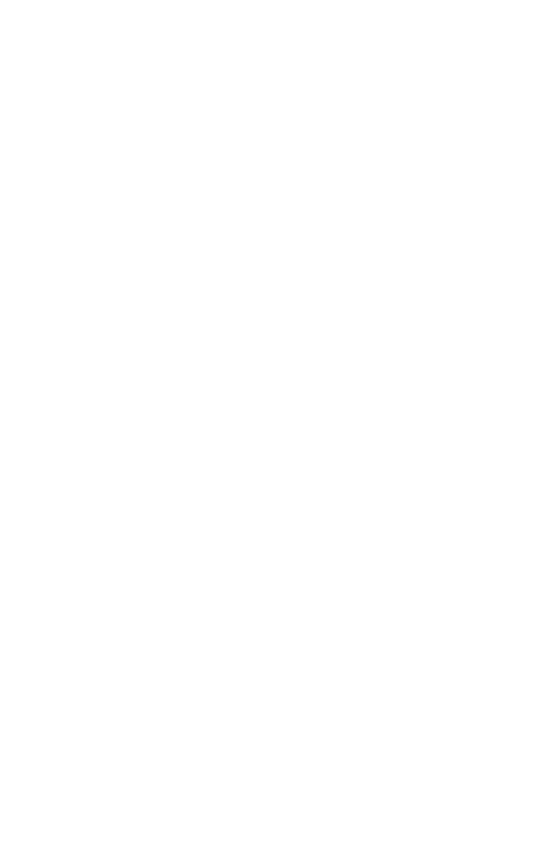
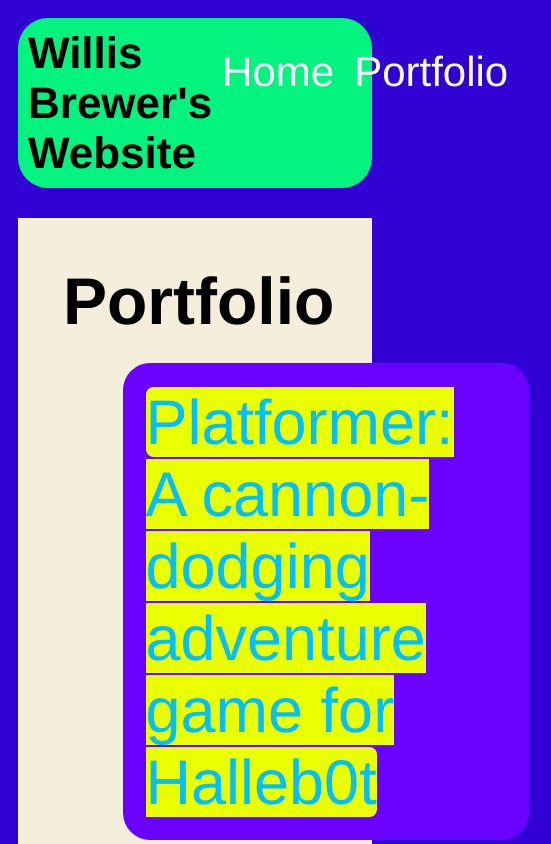
Before and after one commit to WillisB29/WillisB29.github.io, a plain HTML site: page portfolio.html in a window 390 px wide. Shown: the top 844 px of the page, 551 px wide, since content can reach past the window. Drawn offline with Linux system fonts and the light colour scheme.

Commit message:
Portfolio, Cusomization done, Almost Complete

```diff
--- a/portfolio.html
+++ b/portfolio.html
@@ -0,0 +1,42 @@
+<!DOCTYPE html>
+<html>
+    <head>
+        <title>My Qualifications</title>
+        <link rel="stylesheet" href="style.css" />
+    </head>
+
+
+    <body>
+        <!-- All content goes here -->
+         <div id="all-contents">
+            <nav>
+                <h1>Willis Brewer's Website</h1>
+                <ul id="nav-ul">
+                    <li class="nav-li">
+                    <a href="index.html">Home</a>
+                </li>
+                <li class="nav-li">
+                <a href="portfolio.html">Portfolio</a>
+            </li>
+                </ul>
+            </nav>
+
+            <main>
+                <div class="content">
+                <h1>Portfolio</h1>
+                <ul id="portfolio">
+                    <li>
+                        <a href="fsd-projects/platformer/">Platformer: A cannon-dodging adventure game for Halleb0t</a>
+                    </li>
+                    <li>
+                        <a href="fad-projects/bouncing-box/">Bouncing Box: A fun introduction to web game development</a>
+                    </li>
+                    <li>
+                        <a href="fsd-projects/circularity/">Circularity: A poetic motion experiment with circles</a>
+                    </li>
+                </ul>
+             </div>
+            </main>
+        </div>
+    </body>
+</html>
--- a/style.css
+++ b/style.css
@@ -1,25 +1,28 @@
 body{
-    background: rgb(125, 198, 205);
-    color: rgb(45, 45, 45);
+    background: rgb(49, 0, 210);
+    color: rgb(0, 0, 0);
     padding: 10px;
-    font-family: Arial, sans-serif;
+    font-family: Helvetica;
 }
 #allcontents{
     max-width: 800px;
     margin: auto;
+    font-size:20px;
+    font-family:Verdana,Tahoma,sans-serif
 }
 /* navigation menu */
 nav {
-    background: rgb(239, 90, 41);
-    margin: 0 atuo;
+    background: rgb(2, 243, 126);
+    margin: 1 atuo;
     display: flex;
     padding: 10px;
+    border-radius: 30px;
 }
 
 h1 {
     display: flex;
     align-items: center;
-    color: white;
+    color: rgb(0, 0, 0);
     flex: 1;
     margin: 0
 }
@@ -33,7 +36,7 @@
 
 .nav-li {
     display: inline-block;
-    padding: 0 10px;
+    padding: 10px;
 }
 
 a {
@@ -46,15 +49,20 @@
     background: rgb(245, 238, 219);
     display: flex;
     margin-top: 20px;
+    padding: 15px;
+    border-radius: 20px
+    position;
 }
 
 .sidebar {
     margin-right: 25px;
     padding: 10px;
+    border-radius: 15px;
 }
 
 .sidebar-img {
-    width: 200px;
+    width: 800px;
+    border-radius: 10px;
 }
 
 .content {
@@ -64,11 +72,94 @@
 
 /* interests section styles */
 #interests {
-    border: 4px silver ridge;
-    padding: 8px;
-    margin-top: 20px;
+    border: 40px rgb(10, 38, 195);
+    padding: 6px;
+    margin-top: 30px;
+    font-size: 20px;
 }
 
 h2, h3 {
-    margin: 0px;
+    margin: 10px;
+    font-size: 36px;
 }
+
+li {
+    margin-top: 10px;
+    font-size: 20px;
+}
+
+
+
+
+/* Portfolio styles */
+.content h1 {
+    color: black;
+}
+
+#portfolio {
+    list-style-type: none;
+    padding-left: 20;
+}
+
+#portfolio li {
+    background: #6a00ff;
+    padding: 15px;
+    border-radius: 18px;
+    margin-bottom: 40px;
+}
+
+#portfolio a {
+    background: #eaff00;
+    border-radius: 5px;
+}
+
+#portfolio a{
+    text-decoration: none;
+    color: #00bfff;
+}
+
+/* responsive web design */
+ @media screen and (min-width: 120px) and (max-width: 1080px) {
+    main {
+        height: 100ch;
+        zoom: 1.5;
+        display: grid;
+    }
+
+    h1 {
+    font-size: 44px;
+    }
+
+    h2 {
+        font-size: 36px;
+    }
+
+    #all-contents {
+        height: 100ch;
+        margin: none;
+    }
+
+    a{
+        font-size: 42px;
+    }
+
+    .sidebar {
+        margin-right: 0px;
+        justify-content: center;
+        align-items: center;
+    }
+
+    .sidebar-img {
+        width:100%
+    }
+
+    p,
+    li {
+        font-size: 24px;
+    }
+
+    .content{
+        align-content: center;
+        justify-content: center;
+    }
+}
```
Also changed, not shown: index.html (+2 -1 lines).
